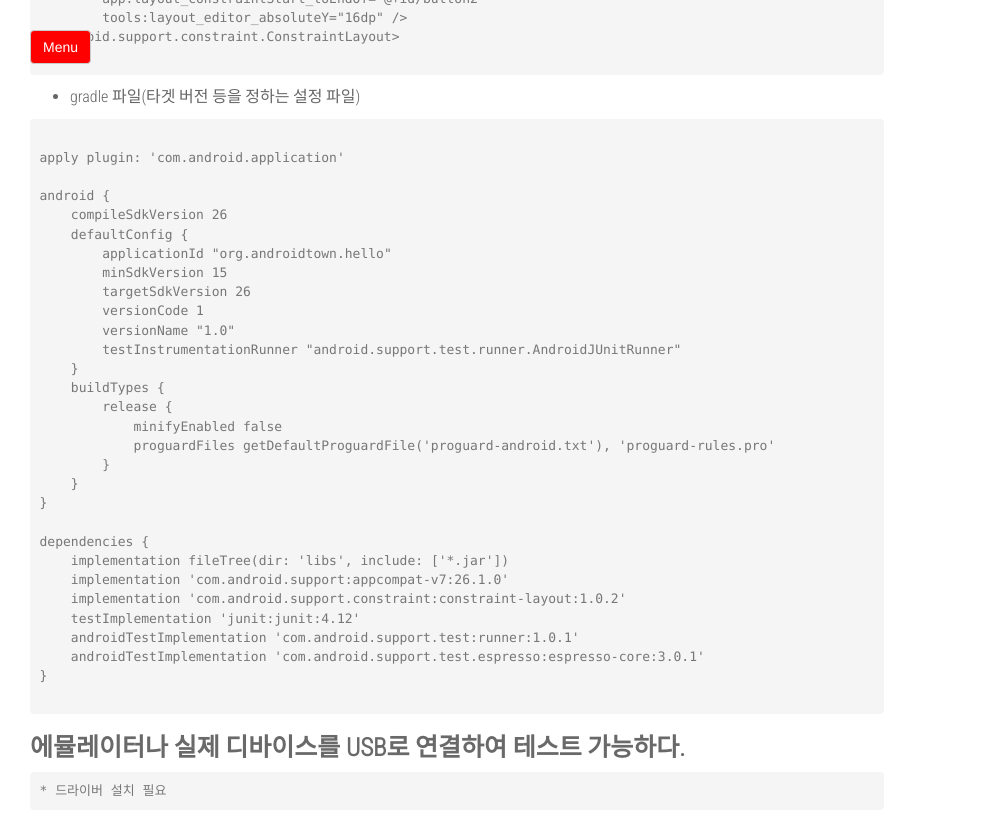
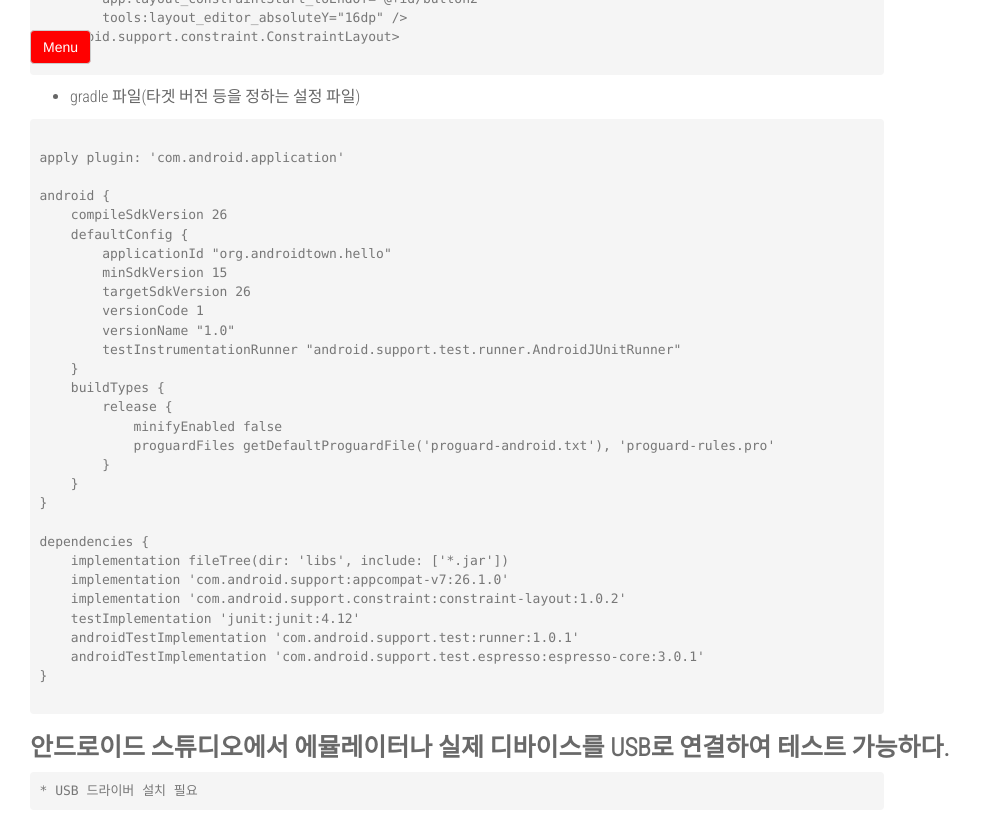
Before and after one commit to daehoney/daehoney.github.io, a Jekyll site: the page built from _posts/2018-03-13-aos001.markdown, in a window 1280 px wide and 900 px high, scrolled down 1795 px. Shown: the top 836 px of the window, without its empty margins (0-981 px from the left). Built offline with Jekyll 4.4.1, drawn with Linux system fonts in a browser that asks for light colours; nearby versions of some CDN libraries; comment, search, counter and statistics services are not loaded.

Commit message:
no message

````diff
--- a/_posts/2018-03-13-aos001.markdown
+++ b/_posts/2018-03-13-aos001.markdown
@@ -131,5 +131,5 @@ dependencies {
 ```
 
 
-# 에뮬레이터나 실제 디바이스를 USB로 연결하여 테스트 가능하다.
-    * 드라이버 설치 필요
+# 안드로이드 스튜디오에서 에뮬레이터나 실제 디바이스를 USB로 연결하여 테스트 가능하다.
+    * USB 드라이버 설치 필요
````
